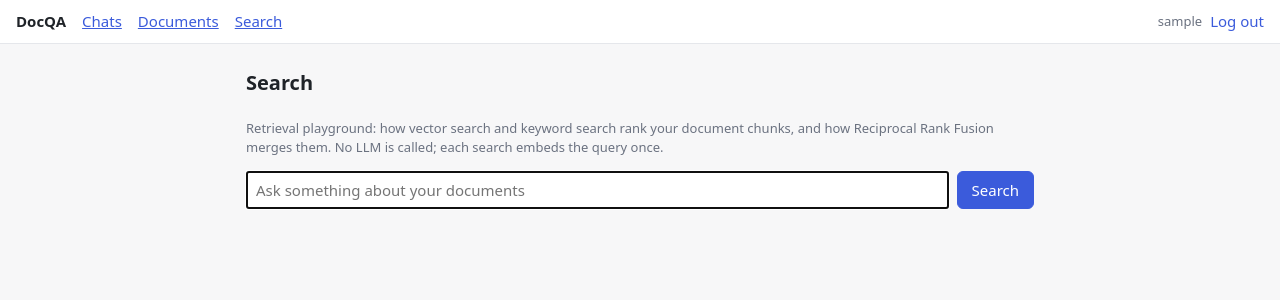
After one commit to mahandra/docsearcher, a Django app: page /documents/search/ in a window 1280 px wide. The commit adds this page. Shown: the top 300 px of the page. Run offline with Django 5.2, Linux system fonts and the light colour scheme; the visitor is signed in with stand-in values (Sample User, id 1); parts of the project's set-up code (start-up, migrations or seed data) failed here and were passed over.

Commit message:
Add search playground page for inspecting retrieval
Shows every candidate with its vector rank/distance, keyword rank/score and
fused RRF score, and where the top-K cutoff falls. No LLM call. Chunks on the
document page get anchors so results link to them.

Co-Authored-By: Claude Opus 5.5 <noreply@anthropic.com>

```diff
--- a/chat/static/chat/style.css
+++ b/chat/static/chat/style.css
@@ -116,3 +116,9 @@ button.danger { color: var(--danger); }
 .chunk .content { white-space: pre-wrap; overflow-wrap: anywhere; margin: 6px 0; }
 .chunk .vector { font-family: ui-monospace, monospace; font-size: 11px; overflow-wrap: anywhere; }
 .documents li.empty:not(:only-child) { display: none; }
+
+.search-form { display: flex; gap: 8px; margin-bottom: 12px; }
+.search-form input { flex: 1; padding: 6px 8px; font: inherit; }
+.chunk.cut { opacity: .55; }
+.chunk .scores { font-family: ui-monospace, monospace; font-size: 12px; }
+.cutoff { text-align: center; margin: 14px 0; border-top: 1px dashed var(--border); padding-top: 6px; }
--- a/documents/templates/documents/document_detail.html
+++ b/documents/templates/documents/document_detail.html
@@ -13,7 +13,7 @@
 </p>
 
 {% for chunk in chunks %}
-  <article class="chunk">
+  <article class="chunk" id="chunk-{{ chunk.index }}">
     <header class="muted">
       #{{ chunk.index }}{% if chunk.location %} · {{ chunk.location }}{% endif %}
       · ~{{ chunk.token_count }} tokens
--- /dev/null
+++ b/documents/templates/documents/search_debug.html
@@ -0,0 +1,46 @@
+{% extends "base.html" %}
+{% block title %}Search · DocQA{% endblock %}
+{% block content %}
+<div class="list-header">
+  <h1>Search</h1>
+</div>
+<p class="muted">
+  Retrieval playground: how vector search and keyword search rank your document chunks,
+  and how Reciprocal Rank Fusion merges them. No LLM is called; each search embeds the query once.
+</p>
+<form method="get" class="search-form">
+  <input type="search" name="q" value="{{ query }}" placeholder="Ask something about your documents" maxlength="1000" autofocus>
+  <button type="submit">Search</button>
+</form>
+
+{% if result %}
+  <p class="muted">
+    {{ result.vector_hits|length }} vector candidates · {{ result.keyword_hits|length }} keyword candidates
+    {% if result.embedding_model %}· query embedded with {{ result.embedding_model }} ({{ result.embedding_tokens }} tokens){% endif %}
+  </p>
+  {% if result.vector_error %}
+    <p class="warn">Vector search unavailable, keyword results only: {{ result.vector_error }}</p>
+  {% endif %}
+
+  {% for hit in candidates %}
+    {% if forloop.counter0 == top_k %}
+      <p class="muted cutoff">↑ top {{ top_k }} go into the prompt · below: candidates that were cut off</p>
+    {% endif %}
+    <article class="chunk{% if forloop.counter > top_k %} cut{% endif %}">
+      <header class="muted">
+        #{{ forloop.counter }} ·
+        <a href="{% url 'documents:document_detail' hit.chunk.document.pk %}#chunk-{{ hit.chunk.index }}">{{ hit.chunk.document }}</a>
+        {% if hit.chunk.location %} · {{ hit.chunk.location }}{% endif %}
+      </header>
+      <div class="scores">
+        RRF {{ hit.score|floatformat:4 }} ·
+        vector {% if hit.vector_rank %}#{{ hit.vector_rank }} (distance {{ hit.vector_distance|floatformat:3 }}){% else %}—{% endif %} ·
+        keyword {% if hit.keyword_rank %}#{{ hit.keyword_rank }} (rank {{ hit.keyword_score|floatformat:3 }}){% else %}—{% endif %}
+      </div>
+      <div class="content">{{ hit.chunk.text|truncatechars:400 }}</div>
+    </article>
+  {% empty %}
+    <p class="muted">Nothing found. Only documents with status “ready” are searched.</p>
+  {% endfor %}
+{% endif %}
+{% endblock %}
--- a/documents/urls.py
+++ b/documents/urls.py
@@ -6,6 +6,7 @@ app_name = "documents"
 
 urlpatterns = [
     path("", views.document_list, name="document_list"),
+    path("search/", views.search_debug, name="search_debug"),
     path("upload/", views.document_upload, name="document_upload"),
     path("<int:pk>/", views.document_detail, name="document_detail"),
     path("<int:pk>/row/", views.document_row, name="document_row"),
--- a/documents/views.py
+++ b/documents/views.py
@@ -1,5 +1,6 @@
 from pathlib import Path
 
+from django.conf import settings
 from django.contrib.auth.decorators import login_required
 from django.db import IntegrityError, transaction
 from django.http import HttpRequest, HttpResponse
@@ -8,7 +9,10 @@ from django.views.decorators.http import require_POST
 
 from .forms import DocumentUploadForm
 from .models import Document
+from .retrieval import reciprocal_rank_fusion, search
 from .tasks import enqueue_processing
+
+MAX_QUERY_CHARS = 1000
 
 
 @login_required
@@ -85,3 +89,19 @@ def document_reprocess(request: HttpRequest, pk: int) -> HttpResponse:
         document.save(update_fields=["status", "error"])
         enqueue_processing(document)
     return redirect("documents:document_list")
+
+
+@login_required
+def search_debug(request: HttpRequest) -> HttpResponse:
+    """Retrieval playground: shows how each search ranked the chunks, without an LLM call.
+
+    Costs one query embedding per search.
+    """
+    query = request.GET.get("q", "").strip()[:MAX_QUERY_CHARS]
+    context = {"query": query, "top_k": settings.RETRIEVAL_TOP_K}
+    if query:
+        result = search(request.user, query)
+        context["result"] = result
+        # All candidates, not just the top K, to show what was cut off and why.
+        context["candidates"] = reciprocal_rank_fusion(result.vector_hits, result.keyword_hits)
+    return render(request, "documents/search_debug.html", context)
--- a/templates/base.html
+++ b/templates/base.html
@@ -15,6 +15,7 @@
       {% if user.is_authenticated %}
         <a href="{% url 'chat:conversation_list' %}">Chats</a>
         <a href="{% url 'documents:document_list' %}">Documents</a>
+        <a href="{% url 'documents:search_debug' %}">Search</a>
       {% endif %}
     </nav>
     {% if user.is_authenticated %}
```
Also changed, not shown: tests/documents/test_views.py (+43 -0 lines).
